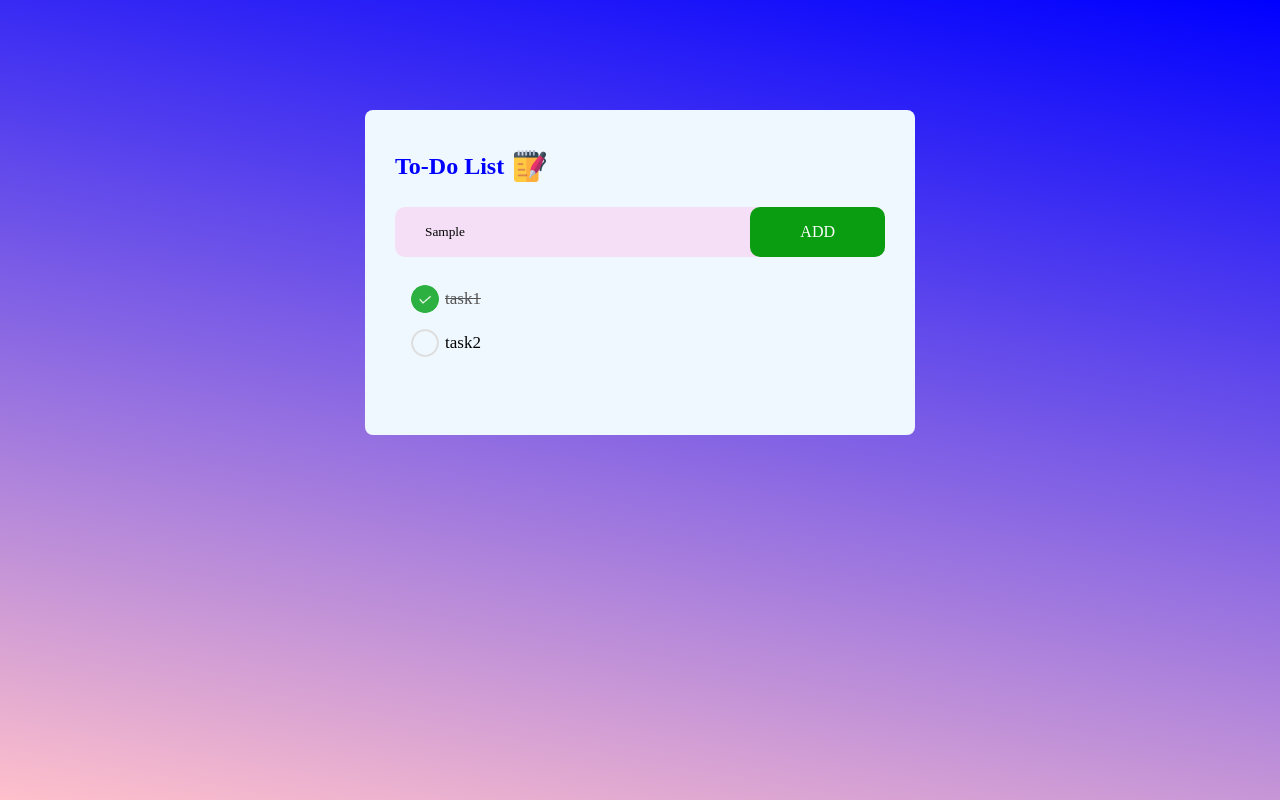
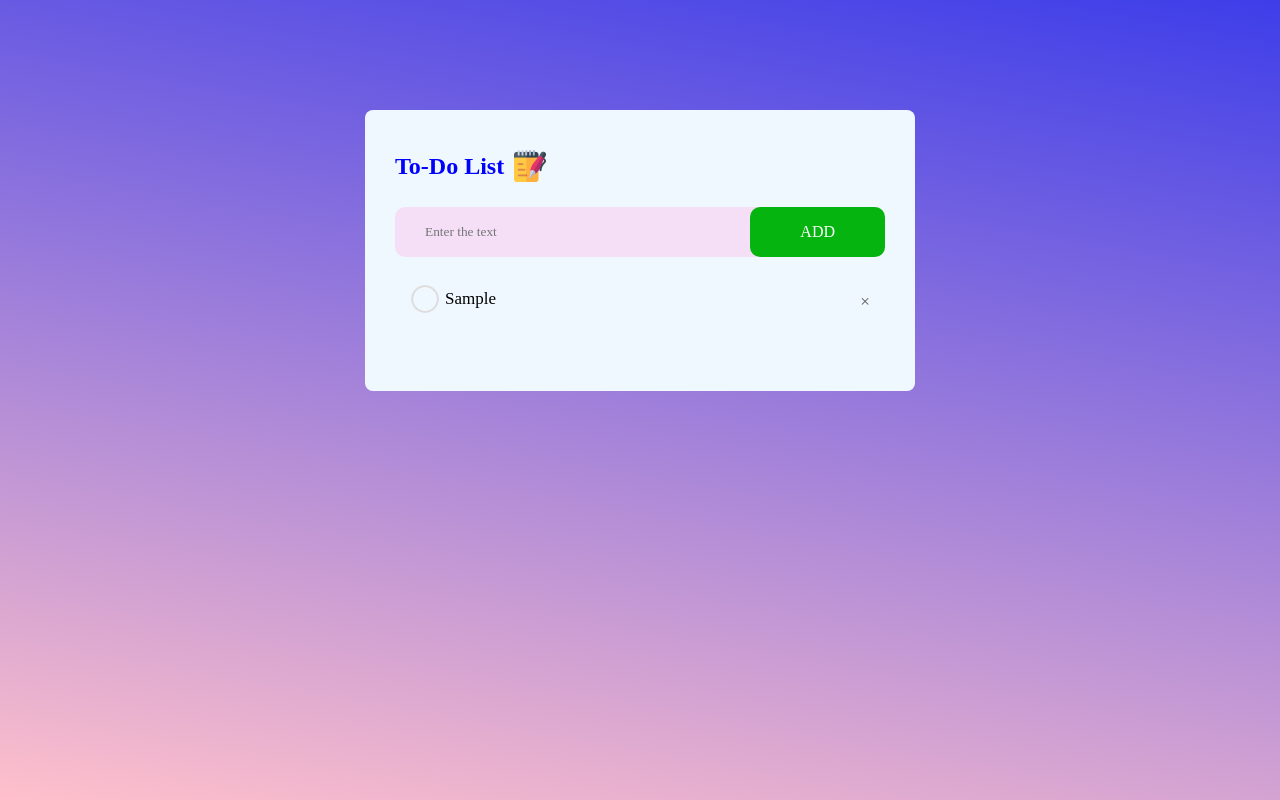
Before and after one commit to santhoshe077/javascript-projects, a plain HTML site: page To-Do-List/index.html in a window 1280 px wide. Both pictures are taken after typing "Sample" into the empty fields and a click on the button "ADD". Drawn offline with Linux system fonts and the light colour scheme.

Commit message:
ToDo list completed

```diff
--- a/To-Do-List/index.html
+++ b/To-Do-List/index.html
@@ -11,14 +11,15 @@
         <div class="todo">
             <h2>To-Do List<img src="image/notes.png"></h2>
             <div class="row">
-                <input type="text" id="input-box" placeholder="Enter the jop">
+                <input type="text" id="input-box" placeholder="Enter the text">
                 <button onclick="addtask()">ADD</button>
             </div>
             <ul id="list-cntainer">
-                <li class="checked">task1</li>
-                <li>task2</li>
+                <!-- <li class="checked">task1</li>
+                <li>task2</li> -->
             </ul>
         </div>
     </div>
+    <script src="script.js"></script>
 </body>
 </html>
--- /dev/null
+++ b/To-Do-List/script.js
@@ -0,0 +1,66 @@
+const listContainer = document.getElementById("list-cntainer");
+const inputbox = document.getElementById("input-box");
+
+function addtask()
+{
+    if(inputbox.value ==='')
+    {
+        alert("Enter the text");
+    }
+    else
+    {
+        // creating dynamic html element , "li" is tag name
+        let li =document.createElement("li");
+        // storing value to the html element
+        li.innerHTML=inputbox.value;
+
+        // appending li as a child of listcontainer -> ul
+        listContainer.appendChild(li);
+
+        // creating child inside the <li> -> <span>
+        let span=document.createElement("span");
+        //storing x symbol in <span>
+        span.innerHTML="\u00d7";
+        li.appendChild(span);
+    }
+
+    //removing value after enter the value
+    inputbox.value='';
+    // stored the entered value
+    savetask();
+}
+//show the saved value
+showtask();
+
+//adding eventlisterner to change <li> attribute , click is an event, e is an object
+listContainer.addEventListener("click",(e)=>
+{
+    // targetting the tag <li>
+    if(e.target.tagName ==="LI")
+    {
+        //updating the attribute
+        e.target.classList.toggle("checked");
+        //saving the update
+        savetask();
+    }
+    //targetting the tag <span>
+    else if(e.target.tagName ==="SPAN")
+    {
+        //removing the value parentelement <li>
+        e.target.parentElement.remove();
+    }
+})
+
+
+
+function savetask()
+{
+    // storing value in local storage
+    localStorage.setItem("data",listContainer.innerHTML);
+}
+
+function showtask()
+{
+    // getting the value from local starage
+    listContainer.innerHTML=localStorage.getItem("data");
+}
--- a/To-Do-List/style.css
+++ b/To-Do-List/style.css
@@ -1,13 +1,13 @@
 *{
     margin: 0;
     padding: 0;
-    box-sizing: border-box;
+    box-sizing:border-box;
     font-family: 'Times New Roman', Times, serif;
 }
 .container
 {
     min-height: 100vh;
-    background:linear-gradient(190deg,blue,pink);
+    background:linear-gradient(190deg,rgba(45, 45, 231, 0.921),#ffc0cb);
     padding: 10px;
 }
 .todo
@@ -61,7 +61,7 @@ button
     color: white;
     font-size: 16px;
     cursor: pointer;
-    background-color: #0a9c11;
+    background-color: #05b40e;
     border-radius: 10px;
 }
 
@@ -73,11 +73,11 @@ button:hover
     color: white;
     font-size: 16px;
     cursor: pointer;
-    background-color: #057a0b;
+    background-color: #0d9e14;
     border-radius: 10px;
 }
 ul li {
-    position: relative;
+    position:relative;
     list-style: none;
     font-size: 17px;
     padding: 12px 8px 12px 50px;
@@ -109,3 +109,21 @@ ul li.checked::before
     color: #666;
     background-image: url(image/checked.png);
 }
+
+ul li span{
+    position: absolute;
+    right: 0;
+    top:5px;
+    width: 40px;
+    height: 40px;
+    color: #555;
+    line-height: 40px;
+    text-align: center;
+    border-radius: 50%;
+
+}
+
+ul li span:hover{
+    background-color :rgb(245, 223, 246);
+
+}
```
